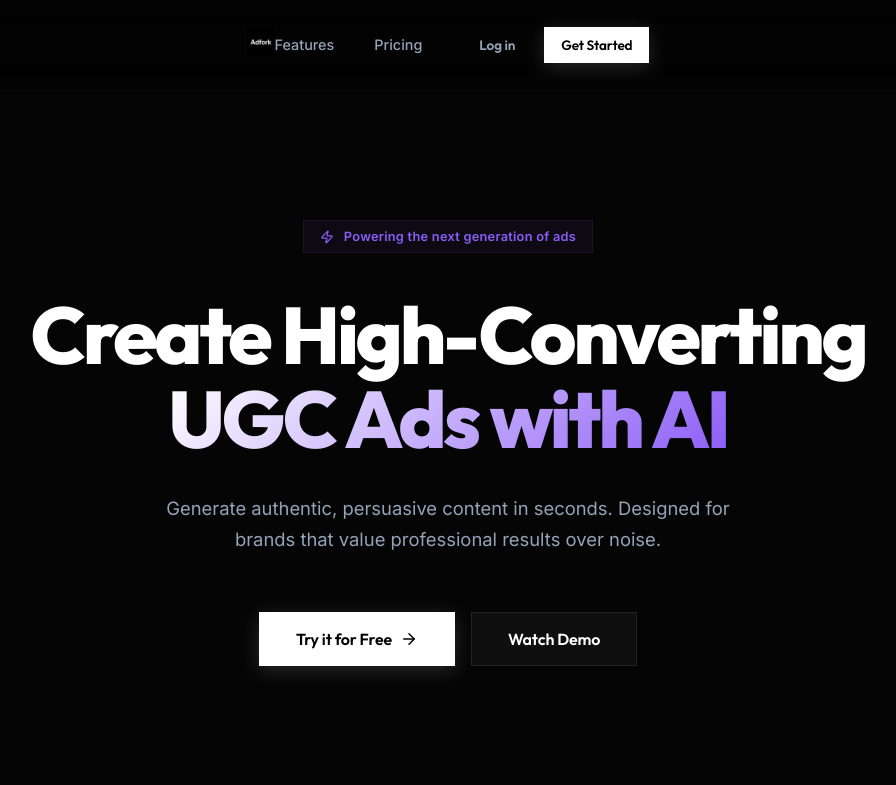
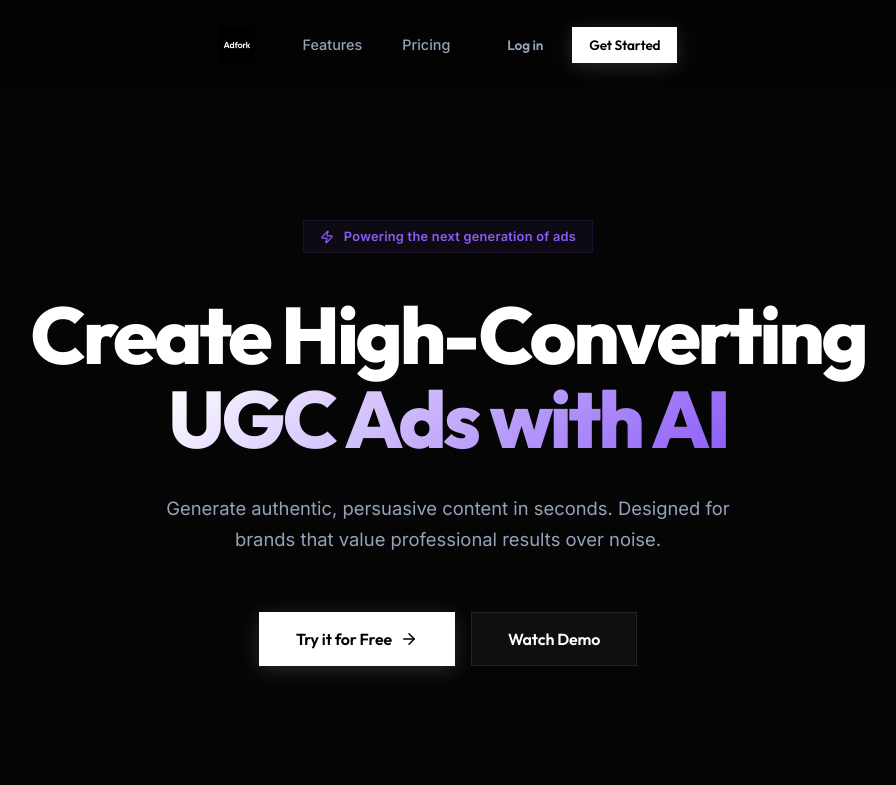
Before and after one commit to bautielcrack4-web/webcarruselesUGC, a Next.js app: page / in a window 1280 px wide. Shown: the top 785 px of the page, without its empty margins (192-1088 px from the left). Built offline with nearby package versions, Linux system fonts and the light colour scheme.

Commit message:
style: increase logo size and nav spacing

```diff
--- a/src/app/page.module.css
+++ b/src/app/page.module.css
@@ -35,6 +35,10 @@
   text-decoration: none;
   color: white;
   letter-spacing: -0.02em;
+  margin-right: 48px;
+  /* Safe space */
+  display: flex;
+  align-items: center;
 }
 
 .navLinks {
--- a/src/app/page.tsx
+++ b/src/app/page.tsx
@@ -37,7 +37,7 @@ export default function Home() {
         <div className={styles.container}>
           <div className={styles.navInner}>
             <Link href="/" className={styles.logo}>
-              <Image src="/logo-white.png" alt="Adfork" width={100} height={32} style={{ height: '28px', width: 'auto' }} />
+              <Image src="/logo-white.png" alt="Adfork" width={120} height={40} style={{ height: '36px', width: 'auto' }} priority />
             </Link>
             <div className={styles.navLinks}>
               <a href="#features">Features</a>
```
